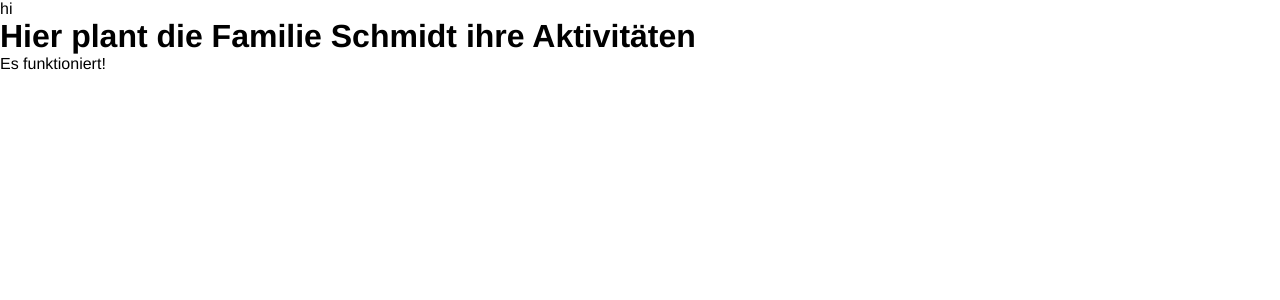
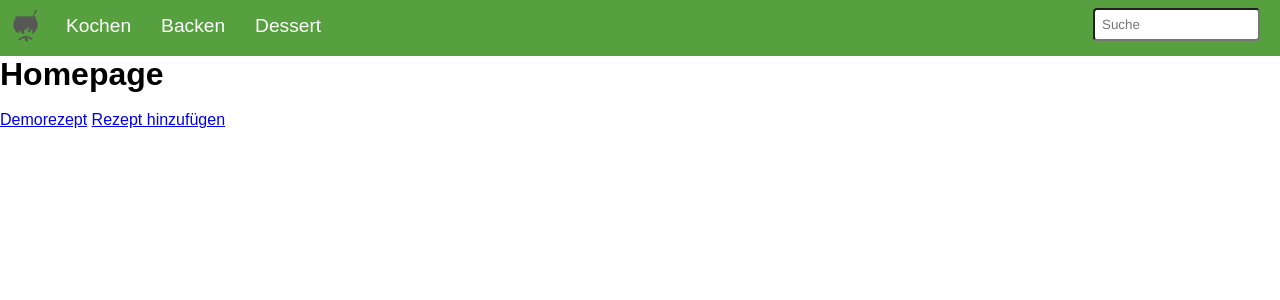
Before and after one commit to SchmidtAndreas1988/Kochbuch, a Flask app: page / in a window 1280 px wide. Shown: the top 300 px of the page. Run offline with Flask 3, Linux system fonts and the light colour scheme.

Commit message:
Vorabeiten für Hinzufügen Rezept

```diff
--- a/app.py
+++ b/app.py
@@ -1,23 +1,33 @@
-from flask import Flask, render_template
+from flask import Flask, render_template, url_for, request
 
 app = Flask(__name__, template_folder = "templates")
 
-test_string = "Es funktioniert!"
+## Example Data
+recipe_img = "/static/images/pizza.jpg"
+recipe_name = "Pizza"
+preparation_time = "120"
+cooking_time = "15"
+servings = 2
+ingredients = {"125 ml": "Wasser", "1/2 Würfel": "Hefe", "1 EL": "Öl"}
+instructions = "Lorem ipsum dolor, sit amet consectetur adipisicing elit. Maxime incidunt voluptatum, laborum dolore aut eligendi nesciunt labore unde autem recusandae pariatur, iusto voluptatem accusantium officiis dignissimos possimus quae. Non, at?Lorem ipsum dolor, sit amet consectetur adipisicing elit. Maxime incidunt voluptatum, laborum dolore aut eligendi nesciunt labore unde autem recusandae pariatur, iusto voluptatem accusantium officiis dignissimos possimus quae. Non, at?"
+rating = 5
 
 @app.route("/")
 def index():
-    return render_template("index.html", test_string = test_string)
+    return render_template("index.html")
+
+
+@app.route("/hinzufuegen", methods = ["GET", "POST"])
+def add_recipe():
+    if request.method == "POST":
+        recipe_name = request.form["recipe_name"]
+        return recipe_name
+    else:
+        return render_template("add_recipe.html")
 
 @app.route("/rezepte/1")
 def recipe():
-    recipe_img = "/static/images/pizza.jpg"
-    recipe_name = "Pizza"
-    preparation_time = "120"
-    cooking_time = "15"
-    servings = 2
-    ingredients = {"125 ml": "Wasser", "1/2 Würfel": "Hefe", "1 EL": "Öl"}
-    instructions = "Lorem ipsum dolor, sit amet consectetur adipisicing elit. Maxime incidunt voluptatum, laborum dolore aut eligendi nesciunt labore unde autem recusandae pariatur, iusto voluptatem accusantium officiis dignissimos possimus quae. Non, at?"
-    rating = 5
+
 
     return render_template("recipe.html",
                            recipe_img = recipe_img,
--- a/static/css/style.css
+++ b/static/css/style.css
@@ -1,7 +1,14 @@
+:root {
+    --mainbrandcolor: rgb(87, 160, 63);
+    --lightaccentcolor: rgb(204, 240, 203);
+    --mainpfont: "Arial";
+    --mainhfont: "Arial";
+}
+
 *{
     padding: 0;
     margin: 0;
-    font-family: Helvetica;
+    font-family: var(--mainpfont)
 
 }
 
@@ -11,18 +18,35 @@
     display: block;
 }
 .recipe__h2 {
-    color: green;
+    color: var(--mainbrandcolor);
     text-align: center;
+    padding: 5px;
+    font-family: var(--mainhfont);
 }
 .recipe__title {
-    color: green;
+    color: var(--mainbrandcolor);
     text-align: center;
+    font-size: 3em;
+    font-family: var(--mainhfont);
 }
+
 .recipe__accentbg{
-    background-color: rgb(213, 241, 213);
+    background-color: var(--lightaccentcolor);
     border-radius: 12px;
     margin-left: 20px;
     margin-right: 20px;
+    padding: 10px;
+}
+.recipe__table {
+    margin-left: auto;
+    margin-right: auto;
+
+}
+.recipe__table td{
+
+    padding: 5px 30px;
+
+
 }
 .recipe__accentbg table {
     background: transparent;
@@ -36,3 +60,41 @@
 #preptime__p{
     white-space: pre;
 }
+
+
+.navbar ul {
+    list-style: none;
+    background-color: var(--mainbrandcolor);
+    overflow: hidden;
+
+}
+.navbar a {
+    color: white;
+    text-decoration: none;
+    padding: 15px;
+    display: block;
+    font-size: 1.2em;
+
+}
+.navbar a:hover{
+    color: black;
+}
+
+.navbar li {
+    float: left;
+}
+
+.navbar #navbar__search {
+    border-radius: 4px;
+    float: right;
+    margin: 5px;
+    margin-top: 8px;
+    margin-right: 20px;
+    padding: 7px;
+    font-family: Helvetica;
+
+
+}
+#navbar__img{
+    padding: 8px;
+}
--- a/templates/index.html
+++ b/templates/index.html
@@ -1,6 +1,8 @@
 
 {% extends "base.html" %}
 {% block content %}
-    <h1>Hier plant die Familie Schmidt ihre Aktivitäten</h1>
-    <p>{{ test_string }}</p>
+    <h1>Homepage</h1>
+    <br/>
+    <a href="{{ url_for('recipe') }}">Demorezept</a>
+    <a href="{{ url_for('add_recipe') }}">Rezept hinzufügen</a>
 {% endblock %}
--- a/templates/navbar.html
+++ b/templates/navbar.html
@@ -1 +1,10 @@
-<p>hi</p>
+<nav class="navbar">
+    <ul>
+        <li><a id="navbar__img" href="{{ url_for('index') }}"><img src="/static/images/navbar_logo.png" height="35px"></a></li>
+        <li><a href="">Kochen</a></li>
+        <li><a href="">Backen</a></li>
+        <li><a href="">Dessert</a></li>
+        <input type="text" placeholder="Suche" id="navbar__search">
+    </ul>
+
+</nav>
```
Also changed, not shown: templates/add_recipe.html (added, +32 -0 lines), templates/recipe.html (+6 -2 lines).
